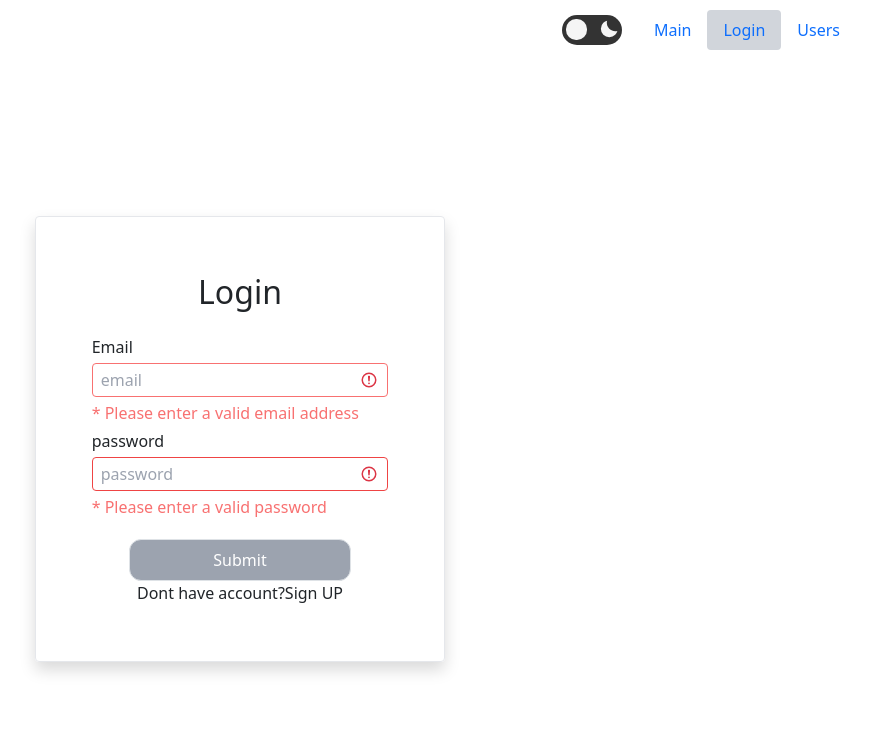
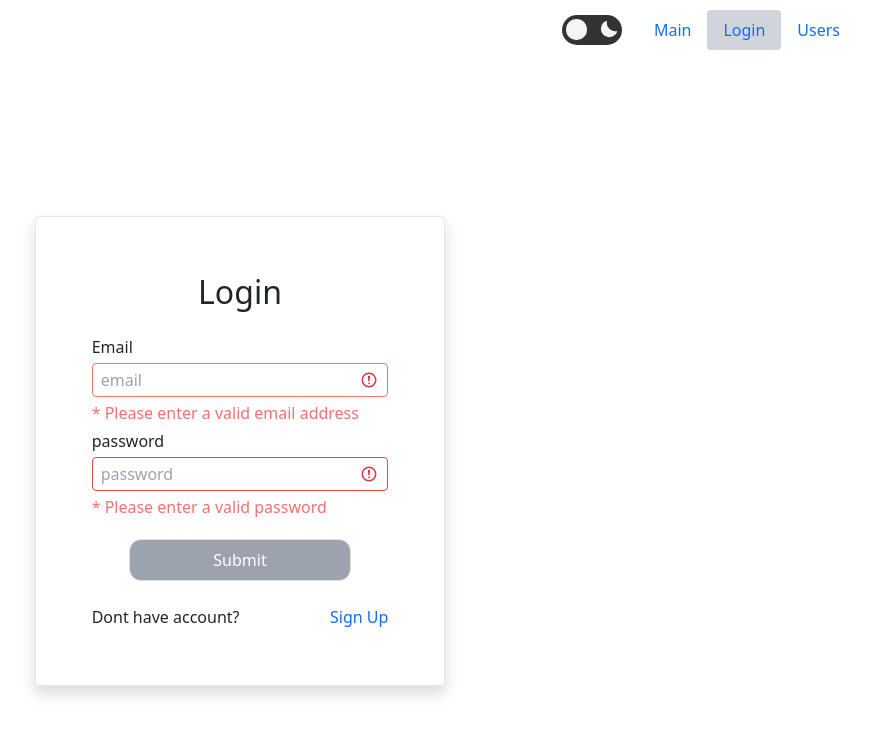
Before and after one commit to egolegegit/2_Frontend_lesson_2_1, a React (Create React App) app: page /login in a window 1280 px wide. Shown: the top 736 px of the page, without its empty margins (400-1271 px from the left). Built offline with nearby package versions, Linux system fonts and the light colour scheme; what @tailwindcss/typography would draw is missing.

Commit message:
fix style

```diff
--- a/src/app/layouts/login.jsx
+++ b/src/app/layouts/login.jsx
@@ -20,23 +20,31 @@ const Login = () => {
           <>
             <h2>Register</h2>
             <RegisterForm />{' '}
-            <span>
-              Already have account?
-              <a role="button" onClick={toggleFormType}>
+            <div className="flex justify-between w-full pt-4">
+              <span>Already have account?</span>
+              <a
+                role="button"
+                onClick={toggleFormType}
+                className="no-underline dark:text-white dark:hover:text-gray-300"
+              >
                 Sign In
               </a>
-            </span>
+            </div>
           </>
         ) : (
           <>
             <h2>Login</h2>
             <LoginForm />
-            <span>
+            <div className="flex justify-between w-full pt-4">
               Dont have account?
-              <a role="button" onClick={toggleFormType}>
-                Sign UP
+              <a
+                role="button"
+                onClick={toggleFormType}
+                className="no-underline dark:text-white dark:hover:text-gray-300"
+              >
+                Sign Up
               </a>
-            </span>
+            </div>
           </>
         )}
       </div>
```
